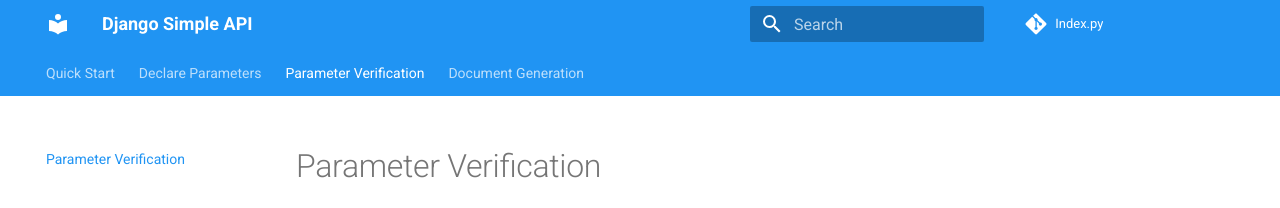
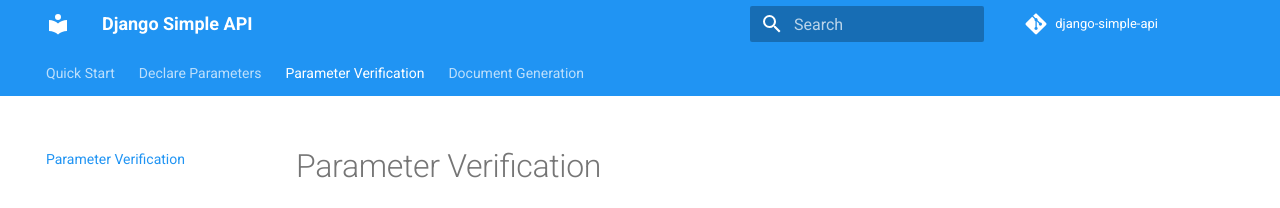
Before and after one commit to Django-Simple-API/django-simple-api, an MkDocs documentation site: the page built from docs/parameter-verification.md, in a window 1280 px wide. Shown: the top 208 px of the page. Built offline with MkDocs 1.6.1 and Material for MkDocs 9.7.7, drawn with Linux system fonts in a browser that asks for light colours; comment, search, counter and statistics services are not loaded.

Commit message:
fix repo name

```diff
--- a/mkdocs.yml
+++ b/mkdocs.yml
@@ -1,7 +1,7 @@
 site_name: Django Simple API
 site_description: A non-intrusive component that can help you quickly create APIs.
 
-repo_name: Index.py
+repo_name: django-simple-api
 repo_url: https://github.com/Django-Simple-API/django-simple-api
 edit_uri: https://github.com/Django-Simple-API/django-simple-api/tree/master/docs/
 
```
